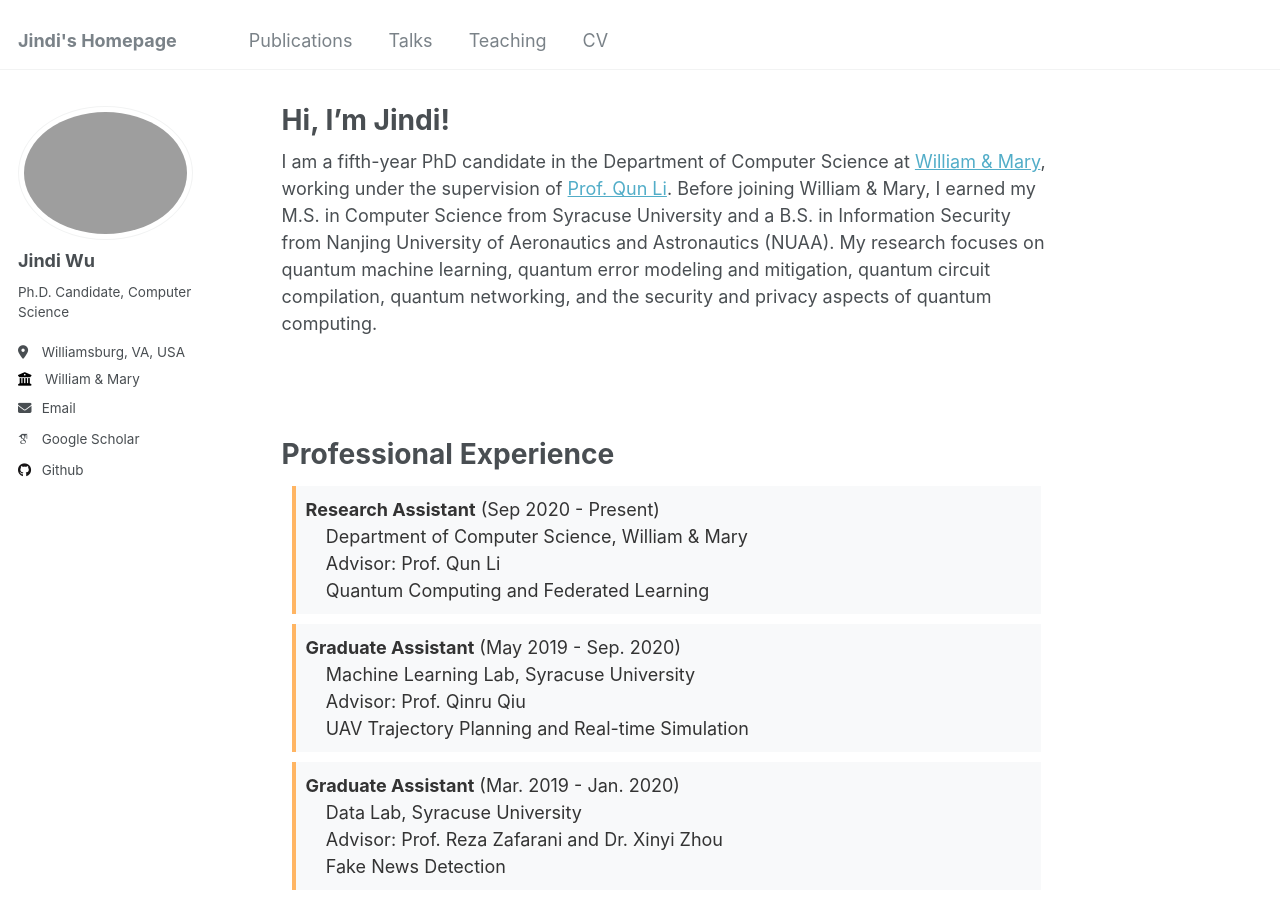
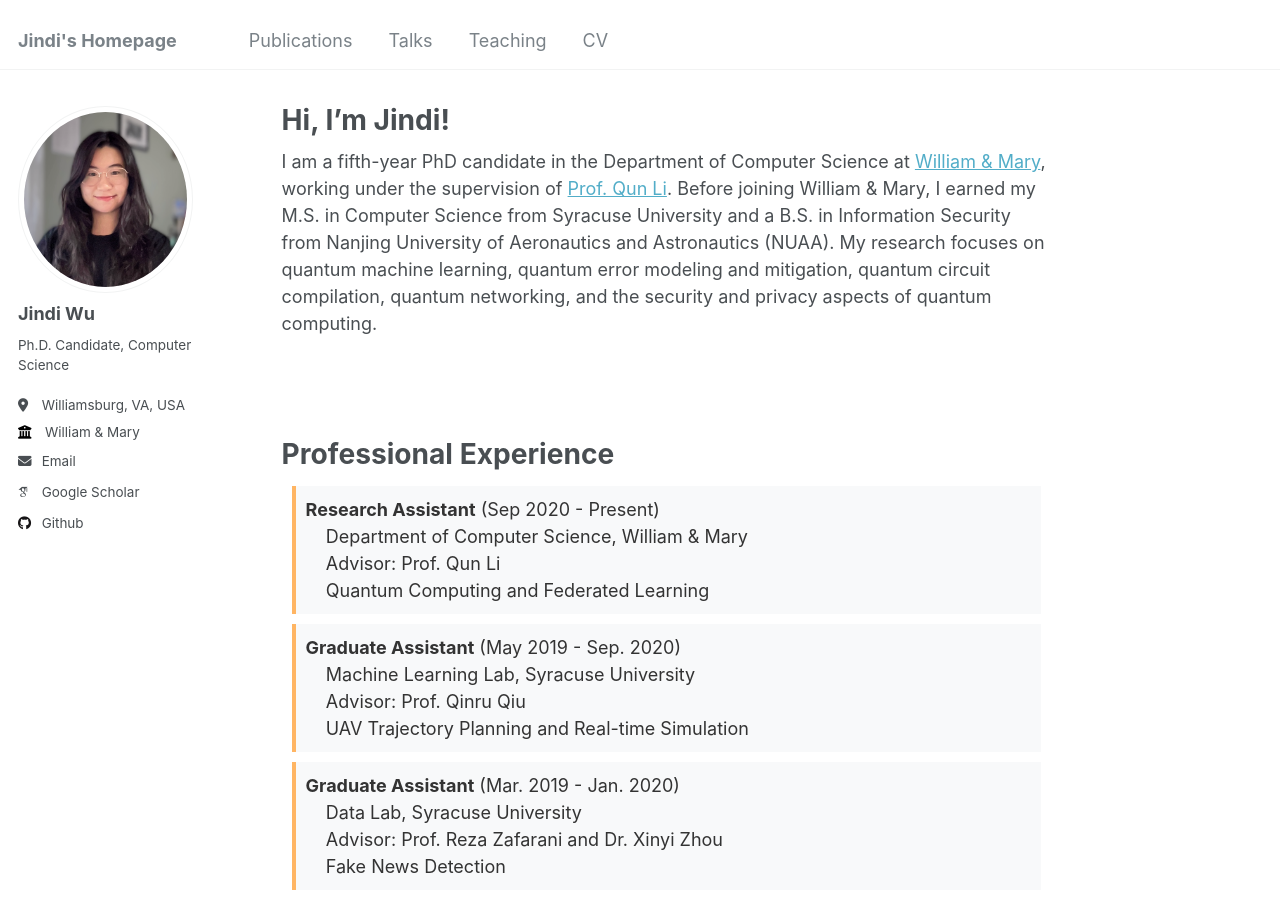
Before and after one commit to Jindi0/website, a Jekyll site: the page built from _pages/about.md, in a window 1280 px wide and 900 px high. Built offline with Jekyll 4.4.1, drawn with Linux system fonts in a browser that asks for light colours; some web fonts are replaced.

Commit message:
Update _config.yml

```diff
--- a/_config.yml
+++ b/_config.yml
@@ -21,7 +21,7 @@ repository               : "Jindi0/jindi0.github.io"
 #               Additional customization can be done by editing /_includes/author-profile.html
 author:
   # Biographic information
-  avatar           : "jindi.JPG"
+  avatar           : "jindi.png"
   name             : "Jindi Wu"
   pronouns         : # example: "she/her"
   bio              : "Ph.D. Candidate, Computer Science"
```
